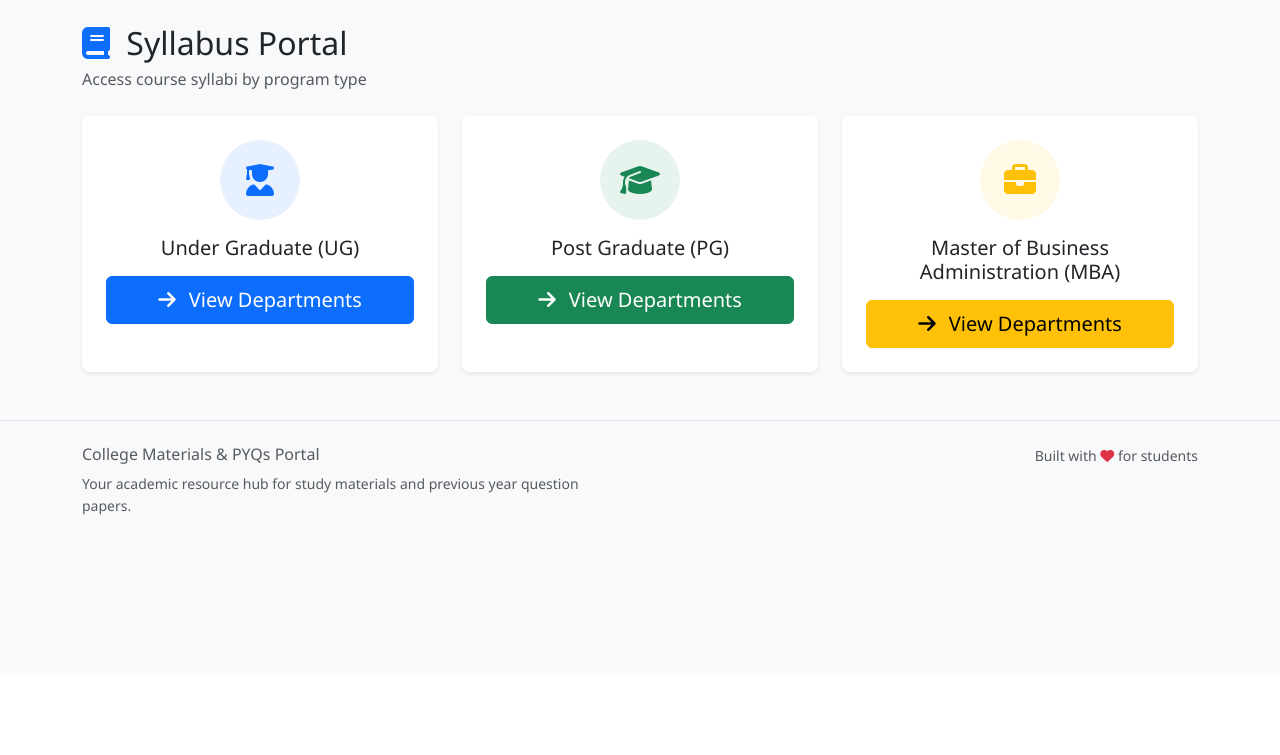
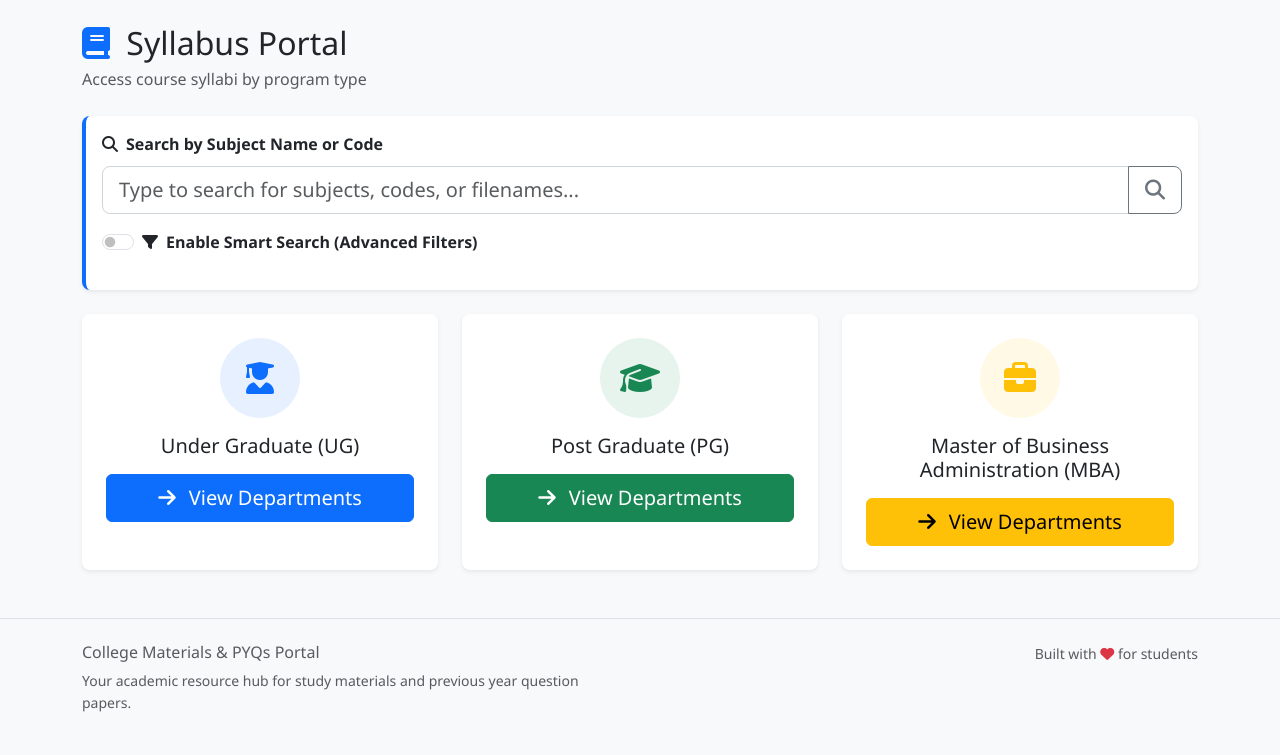
Before and after one commit to Sharruk/website, a Flask app: page /syllabus in a window 1280 px wide. Shown: the part 127-882 px from the top of the page. Before the commit the page ends 642 px from the top, so only its background shows below. Run offline with Flask 3, Linux system fonts and the light colour scheme; some libraries are stand-ins or nearby versions.

Commit message:
Implement sitewide search functionality for files stored in JSON data
Adds a global search component using data.json for live filtering with term highlighting and delete functionality.

Replit-Commit-Author: Agent
Replit-Commit-Session-Id: 81950c80-0a83-4582-9b01-ed6b09660952
Replit-Commit-Screenshot-Url: https://storage.googleapis.com/screenshot-production-us-central1/1de93726-9472-4bf5-9855-3623499d8f6b/d39c1cc5-592e-4631-bb65-5a4e00e5ff13.jpg

```diff
--- a/app.py
+++ b/app.py
@@ -323,6 +323,28 @@ def api_search():
             'results': [],
             'count': 0
         }), 500
+
+def highlight_search_terms(file, query):
+    """Add highlighting to search terms in file data"""
+    highlighted_file = file.copy()
+
+    # Fields to highlight
+    highlight_fields = ['subject', 'custom_filename', 'original_filename']
+
+    for field in highlight_fields:
+        if field in highlighted_file and highlighted_file[field]:
+            original_text = highlighted_file[field]
+            # Simple highlighting - wrap matched terms with <mark> tags
+            highlighted_text = original_text
+
+            # Case-insensitive replacement
+            import re
+            pattern = re.compile(re.escape(query), re.IGNORECASE)
+            highlighted_text = pattern.sub(f'<mark>{query}</mark>', highlighted_text)
+
+            highlighted_file[f'{field}_highlighted'] = highlighted_text
+
+    return highlighted_file
 
 @app.route('/search')
 def search():
--- a/templates/category.html
+++ b/templates/category.html
@@ -46,6 +46,9 @@
         </div>
     </div>
 </div>
+
+<!-- Global Search Component -->
+{% include 'components/global_search.html' %}
 
 <!-- View Toggle -->
 <div class="row mb-3">
--- a/templates/components/global_search.html
+++ b/templates/components/global_search.html
@@ -268,10 +268,10 @@ function displayGlobalSearchResults(results) {
                     <div class="d-flex align-items-start mb-2">
                         <i class="fas fa-${result.file_type === 'Syllabus' ? 'book' : 'file-pdf'} text-${result.file_type === 'Syllabus' ? 'success' : 'danger'} fa-2x me-3"></i>
                         <div class="flex-grow-1">
-                            <h6 class="card-title mb-1">${result.subject_name || result.custom_filename}</h6>
-                            ${result.subject_code ? `<p class="card-text small text-primary mb-1"><strong>Code:</strong> ${result.subject_code}</p>` : ''}
+                            <h6 class="card-title mb-1">${result.subject_highlighted || result.subject || result.custom_filename_highlighted || result.custom_filename}</h6>
                             <p class="card-text small text-muted mb-1">
-                                <i class="fas fa-tag me-1"></i>${result.file_type}
+                                <i class="fas fa-tag me-1"></i>
+                                <span class="badge bg-${result.file_type === 'Syllabus' ? 'success' : 'info'}">${result.file_type}</span>
                             </p>
                             <p class="card-text small mb-1">
                                 <span class="badge bg-${result.course_type === 'UG' ? 'primary' : result.course_type === 'PG' ? 'success' : 'warning'} me-1">
@@ -289,8 +289,14 @@ function displayGlobalSearchResults(results) {
                         <a href="/download/${result.id}" class="btn btn-success btn-sm">
                             <i class="fas fa-download me-1"></i>Download
                         </a>
+                        <button class="btn btn-outline-danger btn-sm"
+                                data-file-id="${result.id}"
+                                data-file-name="${result.custom_filename}"
+                                onclick="confirmGlobalDelete(this)">
+                            <i class="fas fa-trash me-1"></i>Delete
+                        </button>
                         <a href="/category/${result.course_type}/${result.department}/${result.semester}/${result.category}" class="btn btn-outline-primary btn-sm">
-                            <i class="fas fa-folder-open me-1"></i>View Category
+                            <i class="fas fa-folder-open me-1"></i>View
                         </a>
                     </div>
                 </div>
@@ -438,6 +444,97 @@ function debounceGlobalSearch(func, wait) {
         timeout = setTimeout(later, wait);
     };
 }
+
+// Global delete function for search results
+function confirmGlobalDelete(button) {
+    const fileId = button.getAttribute('data-file-id');
+    const fileName = button.getAttribute('data-file-name');
+
+    if (confirm(`Are you sure you want to delete "${fileName}"?`)) {
+        // Show loading state
+        const originalHtml = button.innerHTML;
+        button.innerHTML = '<i class="fas fa-spinner fa-spin me-1"></i>Deleting...';
+        button.disabled = true;
+
+        // Submit delete request
+        fetch(`/delete/${fileId}`, {
+            method: 'POST',
+            headers: {
+                'Content-Type': 'application/json',
+            }
+        })
+        .then(response => {
+            if (response.ok) {
+                // Remove the card from view
+                const card = button.closest('.col-md-6, .col-lg-4');
+                if (card) {
+                    card.remove();
+                }
+
+                // Update results count
+                const currentCount = parseInt(document.getElementById('globalResultsCount').textContent);
+                document.getElementById('globalResultsCount').textContent = currentCount - 1;
+
+                // Show success message
+                showGlobalToast('File deleted successfully!', 'success');
+
+                // If no results left, show no results message
+                if (currentCount - 1 === 0) {
+                    document.getElementById('globalResultsList').style.display = 'none';
+                    document.getElementById('globalNoResults').style.display = 'block';
+                }
+            } else {
+                throw new Error('Delete failed');
+            }
+        })
+        .catch(error => {
+            console.error('Delete error:', error);
+            button.innerHTML = originalHtml;
+            button.disabled = false;
+            showGlobalToast('Failed to delete file. Please try again.', 'error');
+        });
+    }
+}
+
+// Toast notification for global search
+function showGlobalToast(message, type = 'info') {
+    // Create toast container if it doesn't exist
+    let toastContainer = document.getElementById('globalToastContainer');
+    if (!toastContainer) {
+        toastContainer = document.createElement('div');
+        toastContainer.id = 'globalToastContainer';
+        toastContainer.className = 'toast-container position-fixed top-0 end-0 p-3';
+        toastContainer.style.zIndex = '9999';
+        document.body.appendChild(toastContainer);
+    }
+
+    // Create toast element
+    const toastId = 'globalToast-' + Date.now();
+    const toastHtml = `
+        <div id="${toastId}" class="toast" role="alert" aria-live="assertive" aria-atomic="true">
+            <div class="toast-header">
+                <i class="fas fa-${type === 'success' ? 'check-circle' : type === 'error' ? 'exclamation-triangle' : 'info-circle'} me-2 text-${type === 'success' ? 'success' : type === 'error' ? 'danger' : 'primary'}"></i>
+                <strong class="me-auto">Search</strong>
+                <button type="button" class="btn-close" data-bs-dismiss="toast" aria-label="Close"></button>
+            </div>
+            <div class="toast-body">
+                ${message}
+            </div>
+        </div>
+    `;
+
+    toastContainer.insertAdjacentHTML('beforeend', toastHtml);
+
+    // Show toast
+    const toastElement = document.getElementById(toastId);
+    const toast = new bootstrap.Toast(toastElement);
+    toast.show();
+
+    // Remove toast element after it's hidden
+    toastElement.addEventListener('hidden.bs.toast', function() {
+        toastElement.remove();
+    });
+}
 </script>
 
 <style>
@@ -454,6 +551,14 @@ function debounceGlobalSearch(func, wait) {
     box-shadow: 0 8px 25px rgba(0,0,0,0.15);
 }
 
+mark {
+    background-color: #fff3cd;
+    color: #856404;
+    padding: 2px 4px;
+    border-radius: 3px;
+    font-weight: 500;
+}
+
 .spinner-border {
     width: 3rem;
     height: 3rem;
--- a/templates/materials/home.html
+++ b/templates/materials/home.html
@@ -30,6 +30,9 @@
         </div>
     </div>
 </div>
+
+<!-- Global Search Component -->
+{% include 'components/global_search.html' %}
 
 <div class="row g-4">
     {% for course_type_id, course_type in course_types.items() %}
--- a/templates/syllabus/home.html
+++ b/templates/syllabus/home.html
@@ -25,6 +25,14 @@
                 <p class="text-muted mb-0">Access course syllabi by program type</p>
             </div>
         </div>
+    </div>
+</div>
+
+<!-- Global Search Component -->
+{% include 'components/global_search.html' %}
+
+<div class="row">
+    <div class="col-12">
 
         <div class="row g-4">
             {% for course_id, course in course_types.items() %}
```
Also changed, not shown: replit.md (+1 -0 lines).
